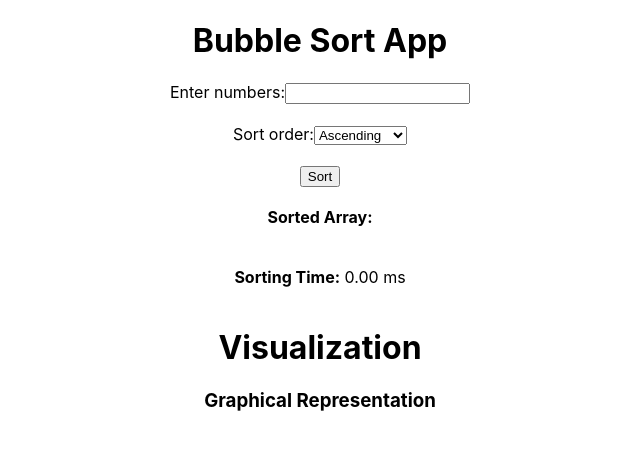
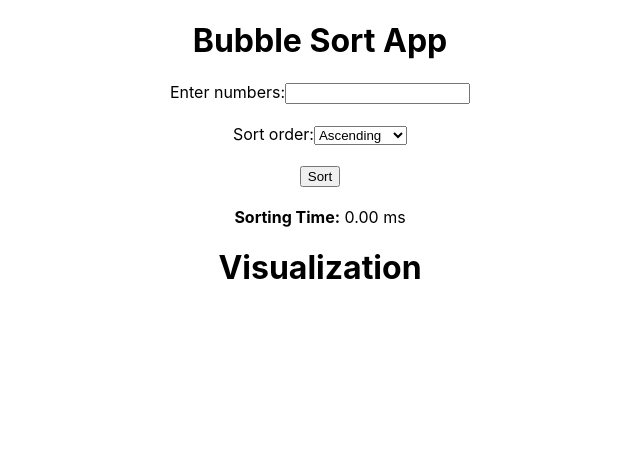
Before and after one commit to ek-sarath/task-app, a React (Create React App) app: page / in a window 1280 px wide. Shown: the top 450 px of the page, without its empty margins (320-960 px from the left). Built offline with nearby package versions, Linux system fonts and the light colour scheme.

Commit message:
Next Commit

```diff
--- a/src/App.js
+++ b/src/App.js
@@ -7,7 +7,7 @@ const App = () => {
 
   return (
     <div>
-      <BubbleSortApp/> <br/>
+      <BubbleSortApp/>
       <Visualisation/>
     </div>
   );
--- a/src/Redux/bubbleSlice.js
+++ b/src/Redux/bubbleSlice.js
@@ -15,6 +15,6 @@ export const bubbleSlice = createSlice({
 })
 
 
-export const { setinputarray } = bubbleSlice.actions
+export const {setinputarray} = bubbleSlice.actions
 
 export default bubbleSlice.reducer
--- a/src/components/BubblesortApp.jsx
+++ b/src/components/BubblesortApp.jsx
@@ -1,6 +1,6 @@
-import React, { useState } from 'react';
-import { useDispatch } from 'react-redux'
-import { setinputarray} from '../Redux/bubbleSlice'
+import React, {useState} from 'react';
+import {useDispatch} from 'react-redux'
+import {setinputarray} from '../Redux/bubbleSlice'
 
 const BubbleSortApp = () => {
   const [inputArray, setInputArray] = useState('');
@@ -23,7 +23,7 @@ const BubbleSortApp = () => {
           swapped = true;
 
           await new Promise(resolve => setTimeout(resolve, 500));
-          setSortedArray([...arr]);
+          // setSortedArray([...arr]);
           dispatch(setinputarray([...arr]));
         }
       }
@@ -69,9 +69,9 @@ const BubbleSortApp = () => {
 
       <button onClick={handleSort}>Sort</button> <br/><br/>
 
-      <div>
+      {/* <div>
         <strong>Sorted Array:</strong> {sortedArray.join(', ')}
-      </div> <br/><br/>
+      </div> <br/><br/> */}
 
       <div>
         <strong>Sorting Time:</strong> {sortingTime.toFixed(2)} ms
--- a/src/components/Visualisation.jsx
+++ b/src/components/Visualisation.jsx
@@ -1,11 +1,11 @@
 import React from 'react';
-import { useSelector } from 'react-redux';
+import {useSelector} from 'react-redux';
 
 const Visualisation = () => {
   const maxBarHeight = 200;
   const barWidth = 30;
   const sortedArray=useSelector((state)=>state.bubble.array)
-  console.log(sortedArray);
+
   const containerStyle = {
     display: 'flex',
     alignItems: 'flex-end',
@@ -16,7 +16,6 @@ const Visualisation = () => {
   return (
     <div className='Visualisation'>
       <h1>Visualization</h1>
-      <h3>Graphical Representation</h3><br/>
       <div style={containerStyle}>
         {sortedArray?.map((value, index) => (
           <div
@@ -32,7 +31,7 @@ const Visualisation = () => {
             {value}
           </div>
         ))}
-      </div> <br/><br/>
+      </div> <br/>
     </div>
   );
 };
```
